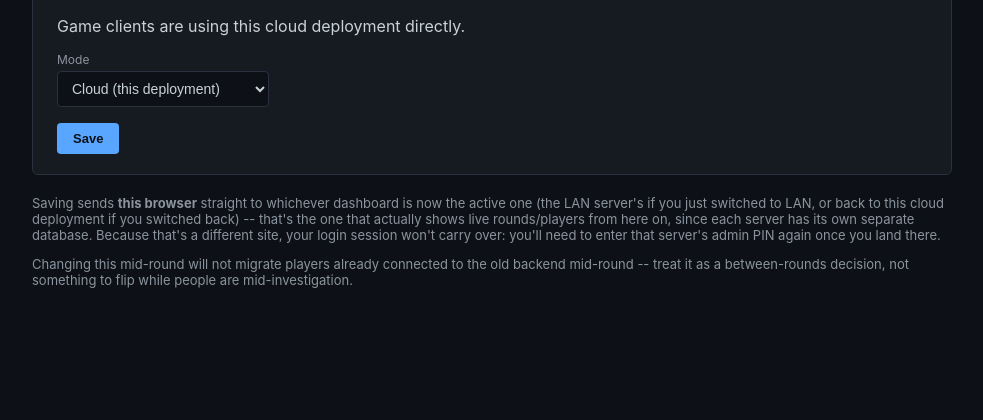
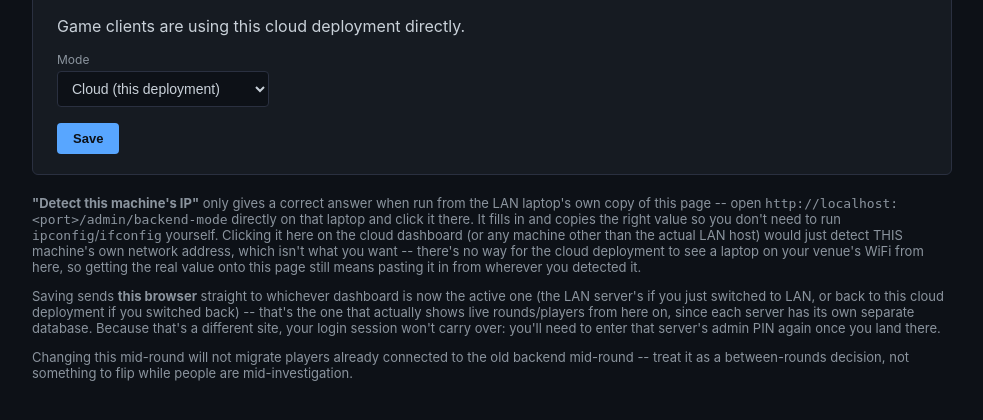
Before and after one commit to khuswant49/-mystery-tournament-backend, a FastAPI app: template app/templates/backend_mode.html in a window 1280 px wide. Shown: the part 202-622 px from the top of the page, without its empty margins (148-1131 px from the left). Run offline with FastAPI, Linux system fonts and the light colour scheme; the template is opened without the code that fills it, so the values that code supplies are empty.

Commit message:
Add one-click LAN IP detection instead of manual ipconfig lookup
New GET /admin/api/detected-lan-ip uses the standard UDP-socket trick to
read back which local interface the OS would use, and a "Detect this
machine's IP" button on the Backend Mode page fills the form field and
copies it to clipboard. Only gives a correct answer when run from the
actual LAN host laptop's own copy of the page (Render has no visibility
into a laptop on someone else's WiFi) -- documented clearly in the UI.

```diff
--- a/app/templates/backend_mode.html
+++ b/app/templates/backend_mode.html
@@ -30,12 +30,30 @@
 
     <div id="lan_row" style="{% if mode_row.mode != 'lan' %}display:none;{% endif %} margin-top:12px;">
       <label for="lan_api_base">LAN backend URL (host laptop's LAN IP, e.g. http://192.168.1.50:8000)</label>
-      <input type="text" id="lan_api_base" name="lan_api_base" value="{{ mode_row.lan_api_base }}" placeholder="http://192.168.1.50:8000">
+      <div style="display:flex; gap:8px; align-items:center;">
+        <input type="text" id="lan_api_base" name="lan_api_base" value="{{ mode_row.lan_api_base }}" placeholder="http://192.168.1.50:8000" style="flex:1;">
+        <button type="button" id="detect_btn" onclick="detectLanIp();">Detect this machine's IP</button>
+      </div>
+      <p id="detect_status" style="color:var(--muted); font-size:12px; margin-top:6px;"></p>
     </div>
 
     <div style="margin-top:16px;"><button type="submit">Save</button></div>
   </form>
 </div>
+
+<p style="color:var(--muted); font-size:13px;">
+  <strong>"Detect this machine's IP"</strong> only gives a correct answer
+  when run from the LAN laptop's own copy of this page -- open
+  <code>http://localhost:&lt;port&gt;/admin/backend-mode</code> directly on
+  that laptop and click it there. It fills in and copies the right value so
+  you don't need to run <code>ipconfig</code>/<code>ifconfig</code>
+  yourself. Clicking it here on the cloud dashboard (or any machine other
+  than the actual LAN host) would just detect THIS machine's own network
+  address, which isn't what you want -- there's no way for the cloud
+  deployment to see a laptop on your venue's WiFi from here, so getting the
+  real value onto this page still means pasting it in from wherever you
+  detected it.
+</p>
 
 <p style="color:var(--muted); font-size:13px;">
   Saving sends <strong>this browser</strong> straight to whichever
@@ -47,6 +65,27 @@
   admin PIN again once you land there.
 </p>
 
+<script>
+  function detectLanIp() {
+    var status = document.getElementById('detect_status');
+    status.textContent = 'Detecting…';
+    fetch('/admin/api/detected-lan-ip')
+      .then(function (r) { return r.json(); })
+      .then(function (data) {
+        document.getElementById('lan_api_base').value = data.suggested_url;
+        if (navigator.clipboard) {
+          navigator.clipboard.writeText(data.suggested_url).catch(function () {});
+          status.textContent = 'Detected ' + data.suggested_url + ' (copied to clipboard).';
+        } else {
+          status.textContent = 'Detected ' + data.suggested_url + '.';
+        }
+      })
+      .catch(function () {
+        status.textContent = 'Could not detect an IP -- enter it manually.';
+      });
+  }
+</script>
+
 <p style="color:var(--muted); font-size:13px;">
   Changing this mid-round will not migrate players already connected to the
   old backend mid-round -- treat it as a between-rounds decision, not
```
Also changed, not shown: app/routers/admin.py (+35 -1 lines), tests/test_backend_mode.py (+15 -0 lines).
